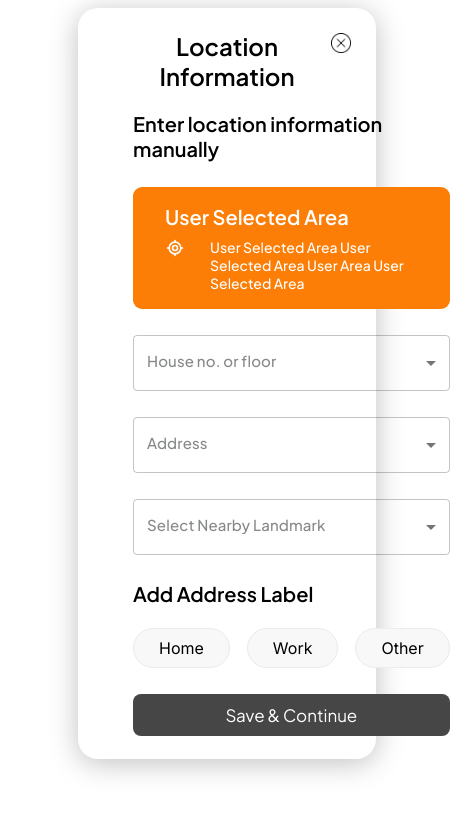
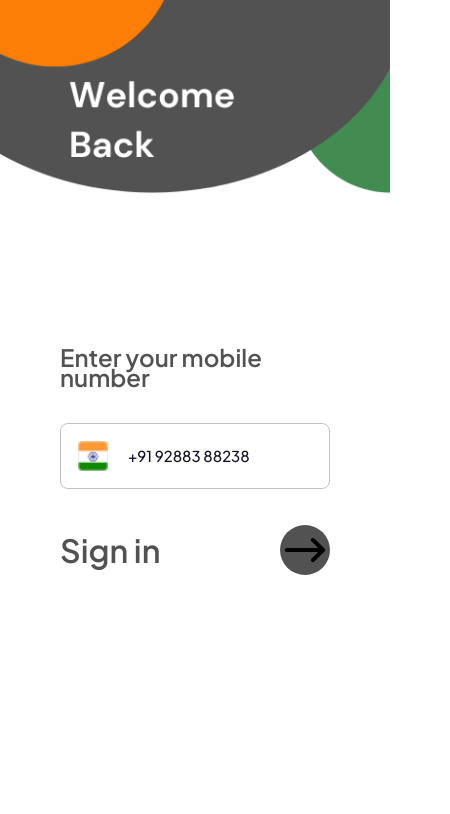
Before and after one commit to Ali3905/byzo-app, a Next.js app: page /auth in a window 390 px wide. Shown: the top 814 px of the page, 450 px wide, since content can reach past the window. Built offline with nearby package versions, Linux system fonts and the light colour scheme.

Commit message:
signin and signup pages made responsive

```diff
--- a/src/app/auth/page.js
+++ b/src/app/auth/page.js
@@ -5,8 +5,8 @@ import Signin from './Signin'
 const page = () => {
   return (
     <div>
-      <Auth />
-      {/* <Signin /> */}
+      {/* <Auth /> */}
+      <Signin />
     </div>
   )
 }
--- a/src/app/category/Category.js
+++ b/src/app/category/Category.js
@@ -38,6 +38,7 @@ const Category = () => {
             <li>
                 <Image
                 src="/rightArrowWithoutTail.svg"
+                alt='back'
                 width={25}
                 height={35}
                 />
--- a/src/style/Auth.css
+++ b/src/style/Auth.css
@@ -8,8 +8,8 @@
 
 
     border-radius: 20px;
-background-color: #FFF;
-box-shadow: 0px 4px 29px 0px rgba(0, 0, 0, 0.25);
+    background-color: #FFF;
+    box-shadow: 0px 4px 29px 0px rgba(0, 0, 0, 0.25);
 }
 
 .auth .cross{
@@ -151,3 +151,22 @@ font-style: normal;
 font-weight: 400;
 line-height: 24px; /* 141.176% */
 }
+
+@media (max-width : 768px) {
+    .auth{
+        max-width: none;
+        position: static;
+        border-radius: none;
+        box-shadow: none;
+    }
+    .auth_container{
+        display: flex;
+        /* flex-direction: column; */
+        align-items: center;
+        gap: 0;
+    }
+
+    .auth .cross{
+        display: none;
+    }
+}
--- a/src/style/Signin.css
+++ b/src/style/Signin.css
@@ -86,3 +86,16 @@ line-height: normal;
     background-color: #525252;
     border-radius: 100%;
 }
+
+@media (max-width: 768px) {
+    .signin{
+        max-width: none;
+        position: static;
+        box-shadow: none;
+        border-radius: unset;
+    }
+
+    .signin_form{
+        margin-top: 15vh;
+    }
+}
```
Also changed, not shown: public/bg1.svg (added).
